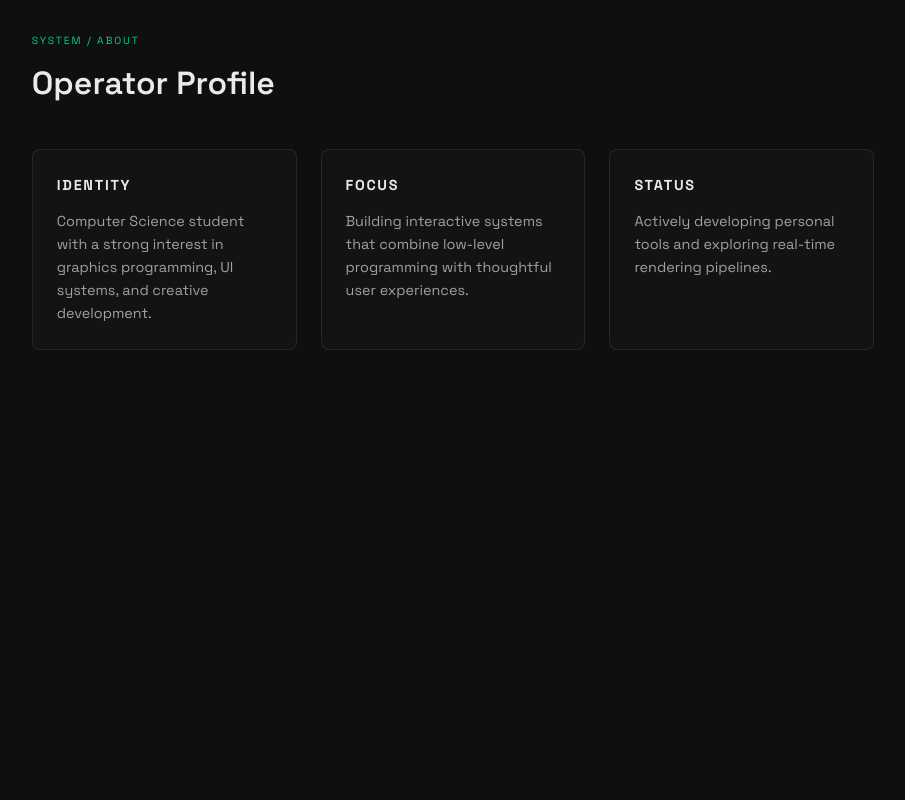
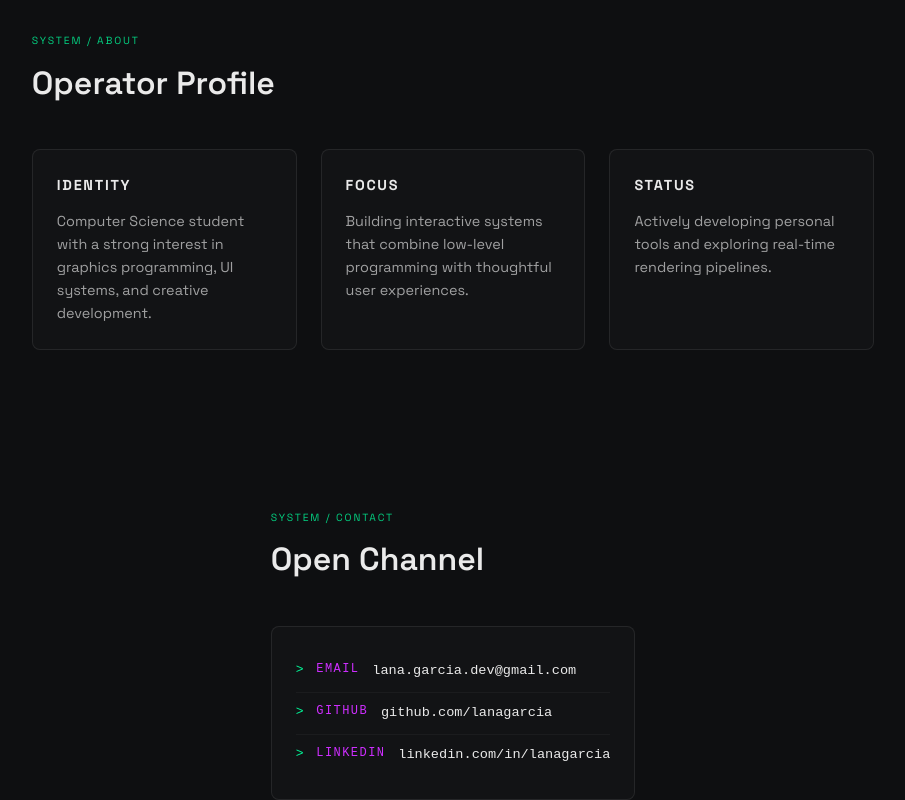
Before and after one commit to Lana-Cambeses/Portfolio, a React (Vite) app in the folder portfolio/: page / in a window 1280 px wide. Shown: the part 1363-2163 px from the top of the page, without its empty margins (187-1092 px from the left). Before the commit the page ends 1777 px from the top, so only its background shows below. Built offline with nearby package versions, Linux system fonts and the light colour scheme.

Commit message:
add system-style contact section

```diff
--- a/portfolio/src/index.css
+++ b/portfolio/src/index.css
@@ -395,3 +395,59 @@ body {
   font-size: 0.9rem;
   color: var(--muted);
 }
+
+/* ===== Contact Console ===== */
+.contact {
+  margin-top: 6rem;
+}
+
+.contact-console {
+  border: 1px solid var(--border);
+  border-radius: 8px;
+  padding: 1.5rem;
+  background: rgba(255, 255, 255, 0.02);
+  font-family: monospace;
+}
+
+.console-line {
+  display: flex;
+  gap: 0.8rem;
+  padding: 0.6rem 0;
+  border-bottom: 1px solid rgba(255, 255, 255, 0.04);
+}
+
+.console-line:last-child {
+  border-bottom: none;
+}
+
+.console-prompt {
+  color: var(--accent);
+}
+
+.console-key {
+  letter-spacing: 0.12em;
+  font-size: 0.75rem;
+  color: var(--details);
+}
+
+.console-value {
+  font-size: 0.85rem;
+  color: var(--text);
+}
+
+.contact-header {
+  margin-bottom: 2.5rem;
+}
+
+.contact-label {
+  font-size: 0.65rem;
+  letter-spacing: 0.18em;
+  color: var(--accent);
+  opacity: 0.8;
+}
+
+.contact-header h2 {
+  margin-top: 0.5rem;
+  font-size: 2rem;
+  font-weight: 600;
+}
--- a/portfolio/src/pages/Home.jsx
+++ b/portfolio/src/pages/Home.jsx
@@ -138,6 +138,35 @@ function Home() {
             </div>
         </section>
 
+        <section className="contact" id="contact">
+            <div className="contact-header">
+                <span className="contact-label">SYSTEM / CONTACT</span>
+                <h2>Open Channel</h2>
+            </div>
+
+            <div className="contact-console">
+                <div className="console-line">
+                <span className="console-prompt">&gt;</span>
+                <span className="console-key">EMAIL</span>
+                <span className="console-value">lana.garcia.dev@gmail.com</span>
+                </div>
+
+                <div className="console-line">
+                <span className="console-prompt">&gt;</span>
+                <span className="console-key">GITHUB</span>
+                <span className="console-value">github.com/lanagarcia</span>
+                </div>
+
+                <div className="console-line">
+                <span className="console-prompt">&gt;</span>
+                <span className="console-key">LINKEDIN</span>
+                <span className="console-value">linkedin.com/in/lanagarcia</span>
+                </div>
+            </div>
+        </section>
+
+
+
     </main>
 
 
```
